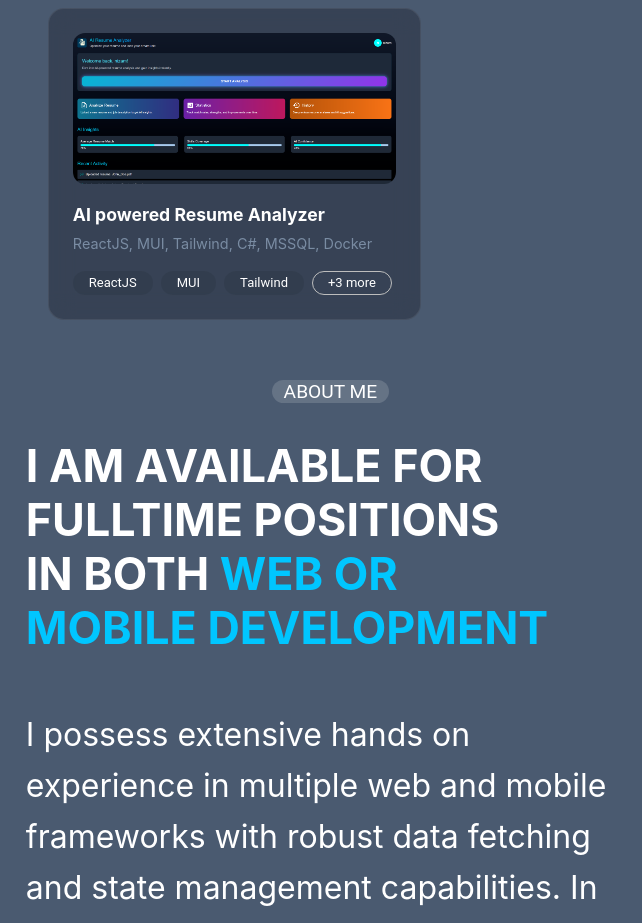
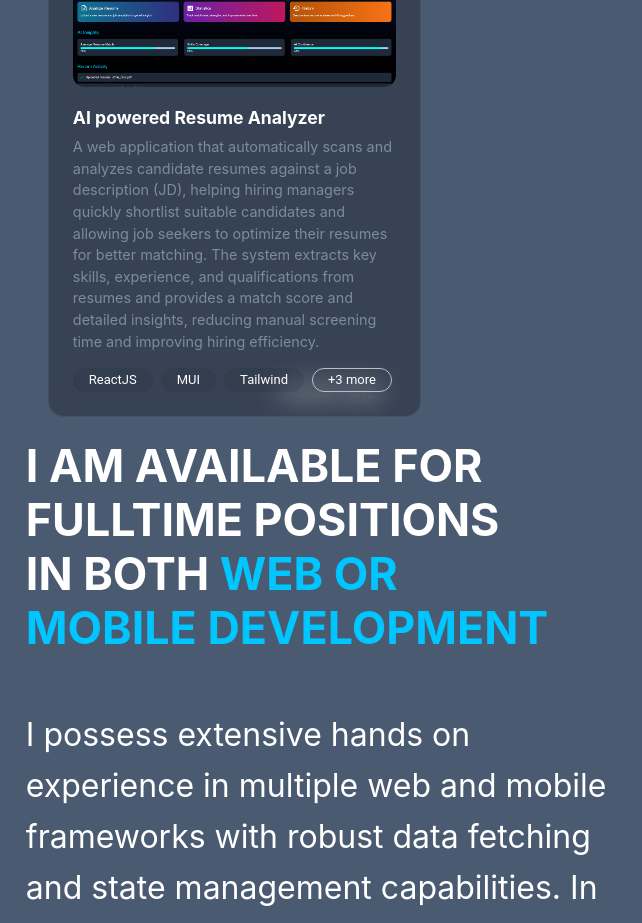
Before and after one commit to starx95/portfolio, a React (Vite) app: page / in a window 1280 px wide. Shown: the part 1980-2903 px from the top of the page, without its empty margins (0-642 px from the left). Built offline with nearby package versions, Linux system fonts and the light colour scheme.

Commit message:
improve personal project desc

```diff
--- a/src/page/MyPortfolio.tsx
+++ b/src/page/MyPortfolio.tsx
@@ -18,7 +18,7 @@ export function MyPortfolio() {
                     <Box className="portfolio-item">
                       <img src={resumeThumb} alt="Project" />
                       <h3>AI powered Resume Analyzer</h3>
-                      <p>ReactJS, MUI, Tailwind, C#, MSSQL, Docker</p>
+                      <p>A web application that automatically scans and analyzes candidate resumes against a job description (JD), helping hiring managers quickly shortlist suitable candidates and allowing job seekers to optimize their resumes for better matching. The system extracts key skills, experience, and qualifications from resumes and provides a match score and detailed insights, reducing manual screening time and improving hiring efficiency.</p>
 
                           <Box className="portfolio-tags">
                           {visibleTags.map((tag) => (
```
